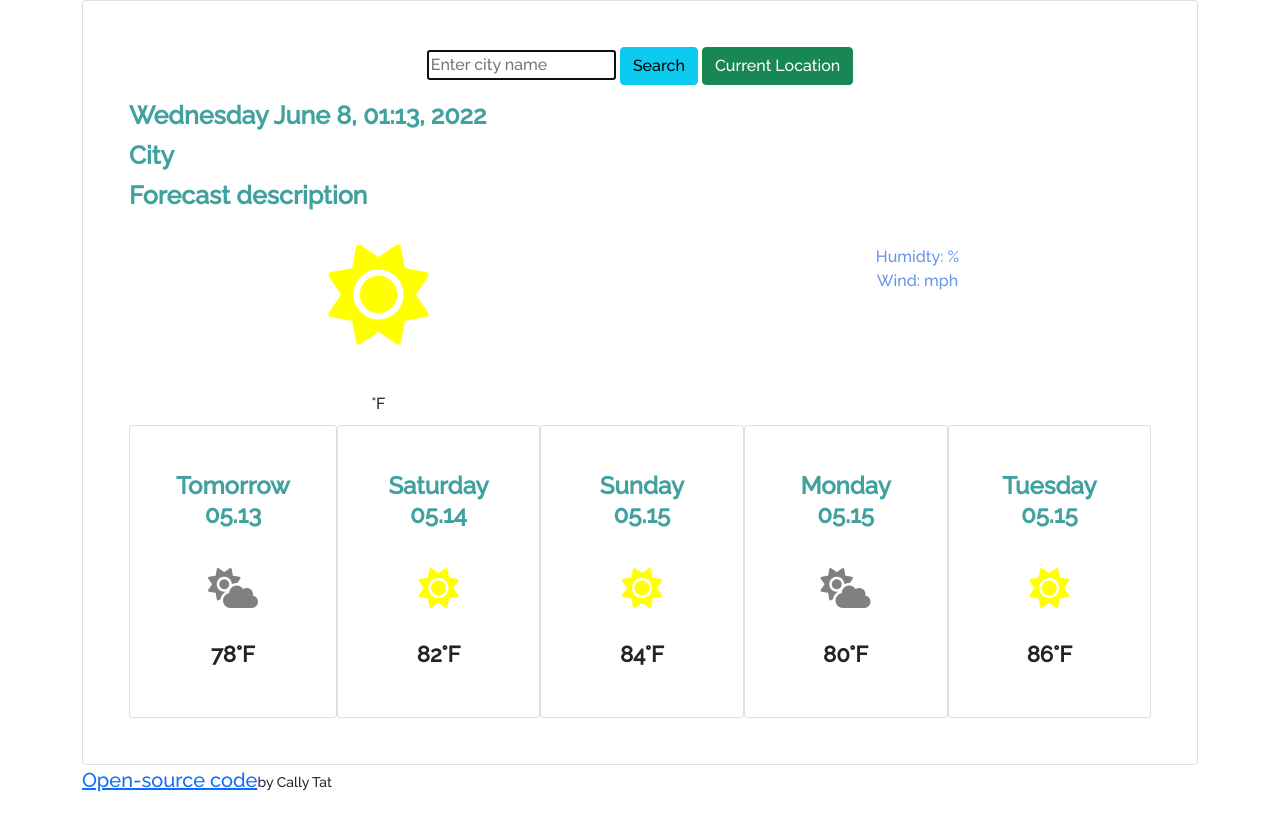
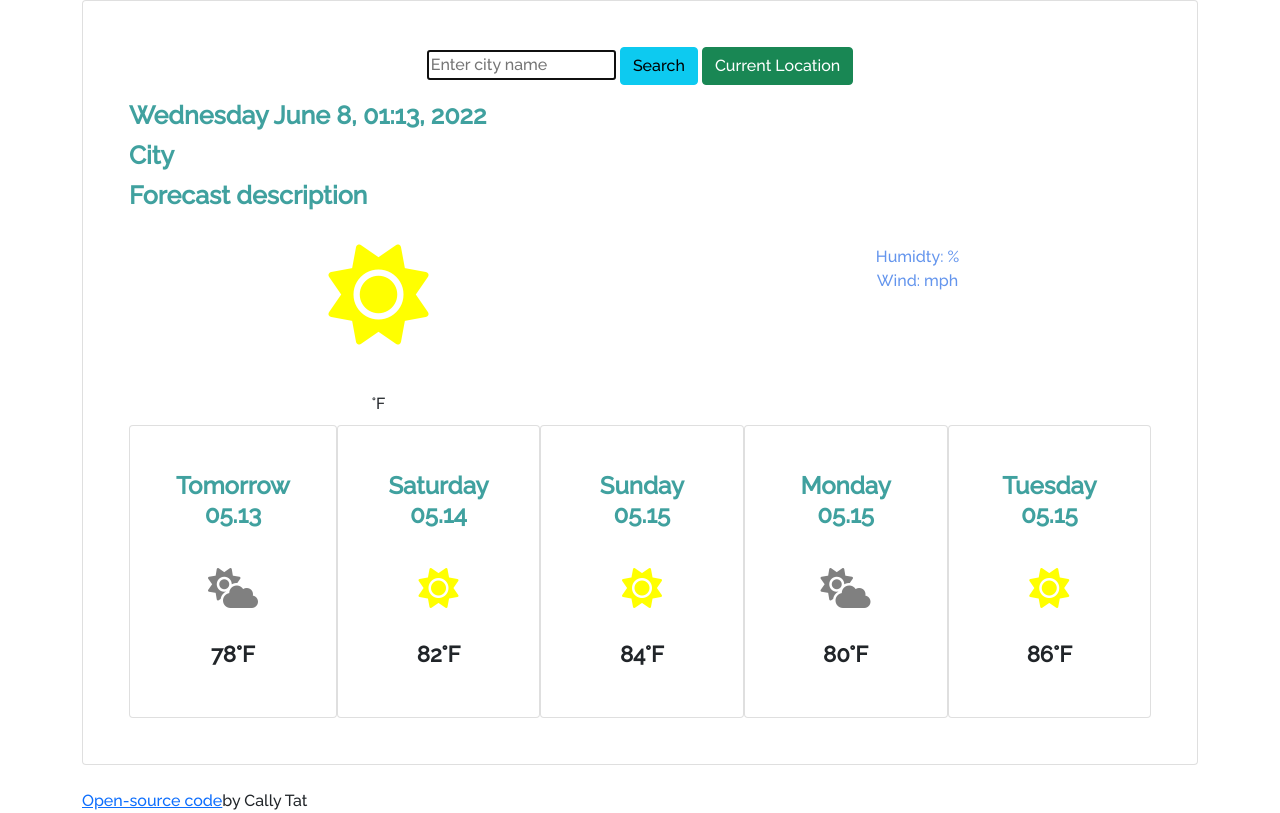
Before and after one commit to callytat/SheCodes, a plain HTML site: page index.html in a window 1280 px wide. Drawn offline with nearby package versions, Linux system fonts and the light colour scheme; no server answers.

Commit message:
Removed CSS properties for Github link

```diff
--- a/index.html
+++ b/index.html
@@ -153,14 +153,10 @@
           </div>
         </div>
       </div>
-      <small>
-        <a
-          href="https://github.com/callytat/SheCodes"
-          target="_blank"
-          class="github-link"
-          >Open-source code</a
-        >by Cally Tat
-      </small>
+      <br />
+      <a href="https://github.com/callytat/SheCodes" target="_blank"
+        >Open-source code</a
+      >by Cally Tat
     </div>
     <script src="src/index.js"></script>
   </body>
--- a/src/styles.css
+++ b/src/styles.css
@@ -86,8 +86,3 @@ h3 {
   color: cornflowerblue;
   list-style: none;
 }
-
-.github-link {
-  font-weight: 500;
-  font-size: 20px;
-}
```
